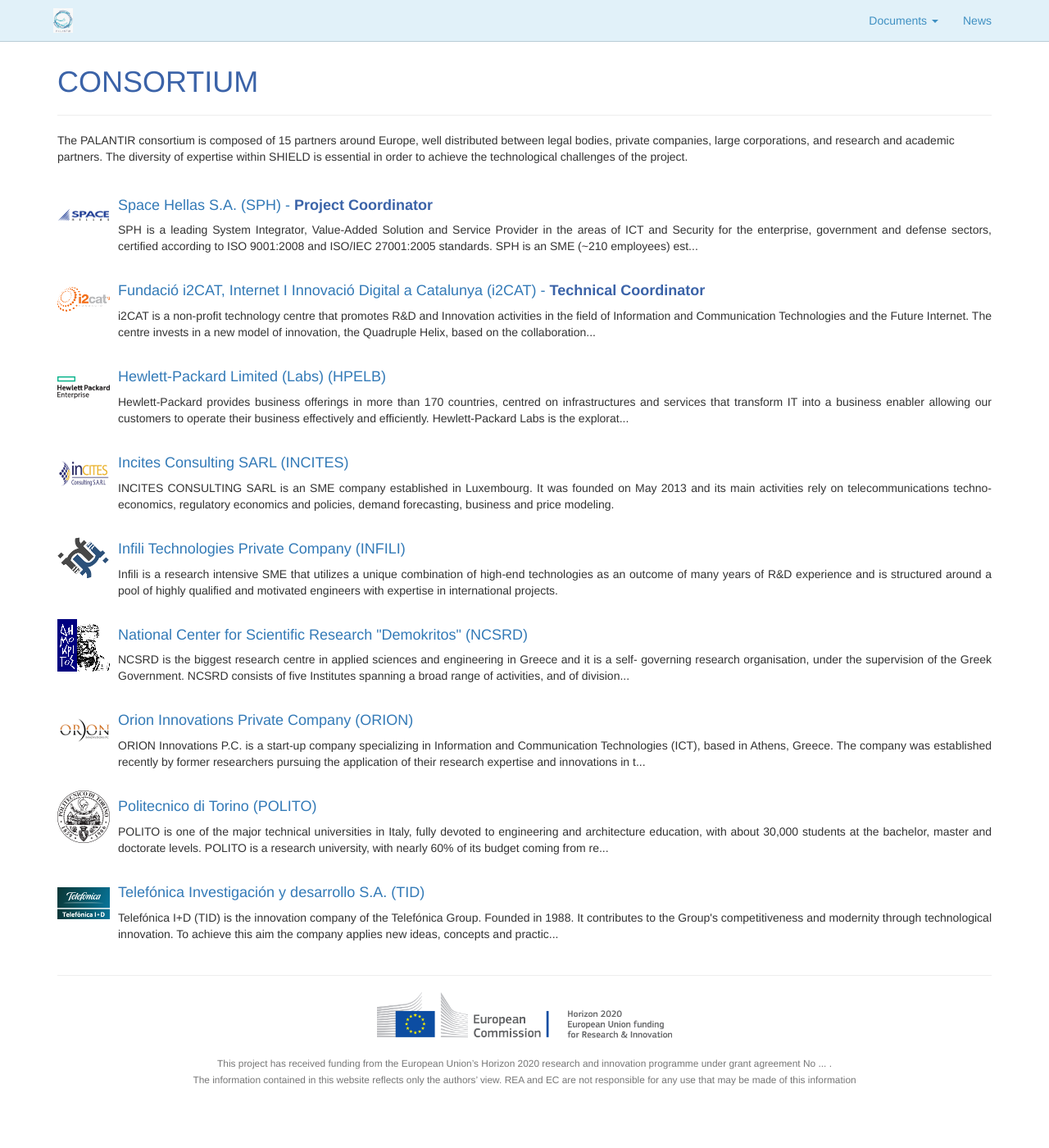
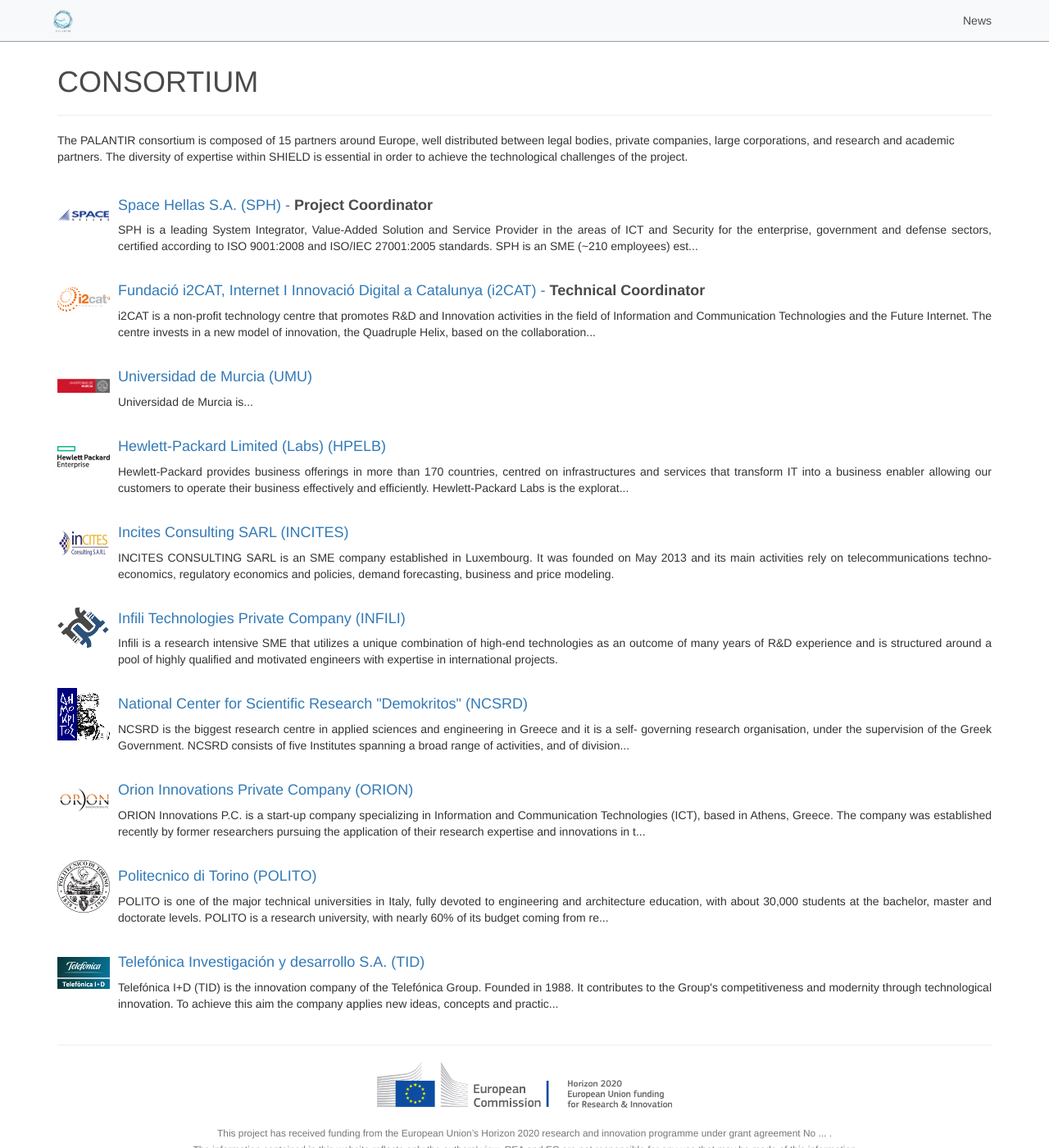
Before and after one commit to torsec/palantir-h2020, a Jekyll site: the page built from about/consortium.html, in a window 1280 px wide and 1400 px high. Shown: the whole window at 82% size. Built offline with Jekyll 4.4.1, drawn with Linux system fonts in a browser that asks for light colours; comment, search, counter and statistics services are not loaded.

Commit message:
Change colors, adding UMU logo.

```diff
--- /dev/null
+++ b/_partners/umu.html
@@ -0,0 +1,18 @@
+---
+title: Universidad de Murcia (UMU)
+layout: partner
+partner: umu
+role:
+weight: 2
+---
+
+<p class="text-justify">
+	Universidad de Murcia is...
+</p>
+
+
+
+<h3>Reference contacts</h3>
+<ul>
+	<li></li>
+</ul>
--- a/about/consortium.html
+++ b/about/consortium.html
@@ -16,6 +16,7 @@
 	<div class="media-left">
 		<a href="{{ partner.url | prepend: site.baseurl }}" title="Go to &quot;{{ partner.title | escape_once }}&quot; page">
 			<img class="media-object"
+			  style="width: 64px;"
 				src="{{partner.partner | append: '.png' | prepend: '/img/thumbnails/' | prepend: site.baseurl }}"
 				alt="{{partner.title}} logo"
 				title="Logo of &quot;{{partner.title}}&quot;"/>
--- a/css/tweaks.css
+++ b/css/tweaks.css
@@ -1,10 +1,10 @@
 h1, h2, h3 {
-	    color: #3b63a8;
+	    color: #4a4a4b;
 		text-transform: uppercase;
 }
 
 strong {
-	color: #3b63a8;
+	color: #4a4a4b;
 }
 
 .row h3::first-letter {
@@ -23,8 +23,8 @@
 }
 
 .navbar-default {
-	    background-color: #e1f1f9;
-		    border-color: #b9cdd7;
+	    background-color: #f8f9fa;
+		    border-color: #9b9c9d;
 }
 
 .dropdown-menu>li>a:hover {
@@ -32,15 +32,15 @@
 }
 
 .navbar-default .navbar-nav>.active>a, .navbar-default .navbar-nav>.active>a:hover, .navbar-default .navbar-nav>.active>a:focus {
-	    color: #3b63a8;
+	    color: #4a4a4b;
 }
 
 .navbar-default .navbar-nav>li>a {
-	    color: #3f90c2;
+	    color: #4a4a4b;
 }
 
 .navbar-default .navbar-nav>li>a:hover {
-	    color: #3b63a8;
+	    color: #4a4a4b;
 }
 
 div.col-md-4>h3 {
```
Also changed, not shown: _data/nav.yaml (+4 -4 lines), img/logo/Logo-UMU.png (added), img/thumbnails/umu.png (added), 3 other files.
